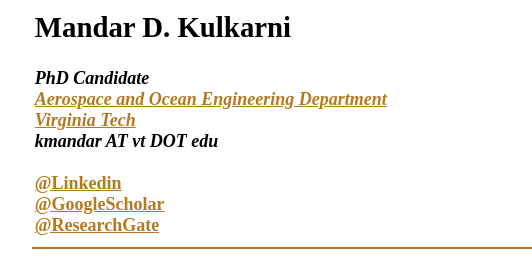
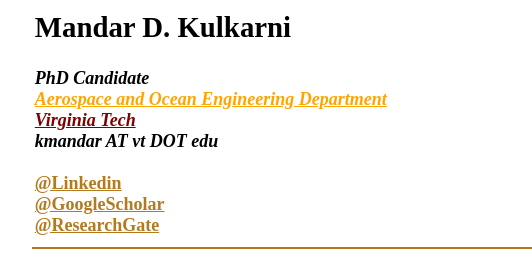
Before and after one commit to kulkarnimandar/kulkarnimandar.github.io, a plain HTML site: page index.html in a window 1280 px wide. Shown: the top 264 px of the page, 229-761 px from the left. Drawn offline with Linux system fonts and the light colour scheme.

Commit message:
Added Kshitija.bib

```diff
--- a/index.html
+++ b/index.html
@@ -11,8 +11,8 @@
   <td><table style="width:200px;">
   		<tr><big><b><h2>Mandar D. Kulkarni<br></h2></tr>
   		<tr><em><font size="4">PhD Candidate<font><br></tr>
-  		<tr> <a href="http://www.aoe.vt.edu/" style="color:#B47A1F;">Aerospace and Ocean Engineering Department</a><br></tr>
-                <tr> <a href="http://www.vt.edu/" style="color:#B47A1F;">Virginia Tech</a><br></tr>
+  		<tr> <a href="http://www.aoe.vt.edu/" style="color:#FFA500;">Aerospace and Ocean Engineering Department</a><br></tr>
+                <tr> <a href="http://www.vt.edu/" style="color:#800000;">Virginia Tech</a><br></tr>
   		<tr>kmandar AT vt DOT edu<br><br></em></tr>
 		<tr><a href="https://www.linkedin.com/pub/mandar-kulkarni/9/8a/181" style="color:#B47A1F;">@Linkedin</a></tr><br>
 		<tr><a href="https://scholar.google.com/citations?hl=en&user=2koQl08AAAAJ&view_op=list_works&gmla=AJsN-F5DCyccDuUQMpk-iVMgY8Si66CIZmyHWioIVKoe8oqXGm-jQ5d3b75_ECdwSxme35_KXaDpFbP47wTcHMR5wcgm0-mWsOXiJMy3ZdhiD8GPLlIVrVjYzRiJocl3J9dzvb1gDL2K" style="color:#B47A1F;">@GoogleScholar</a></tr><br>
```
Also changed, not shown: 1 other file.
